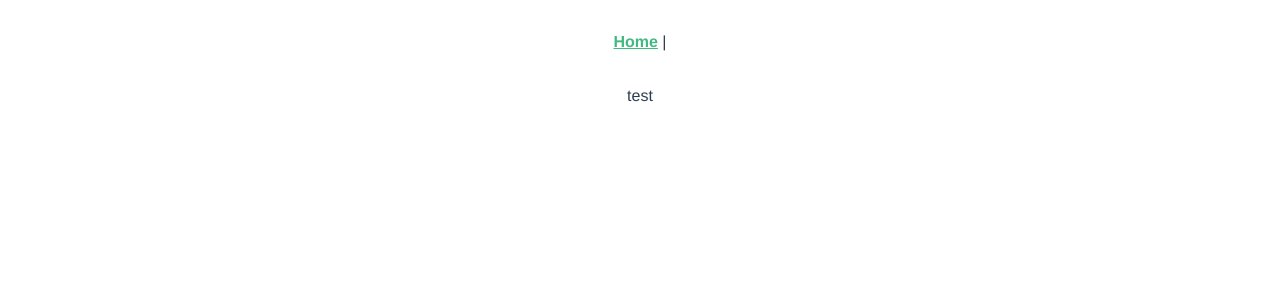
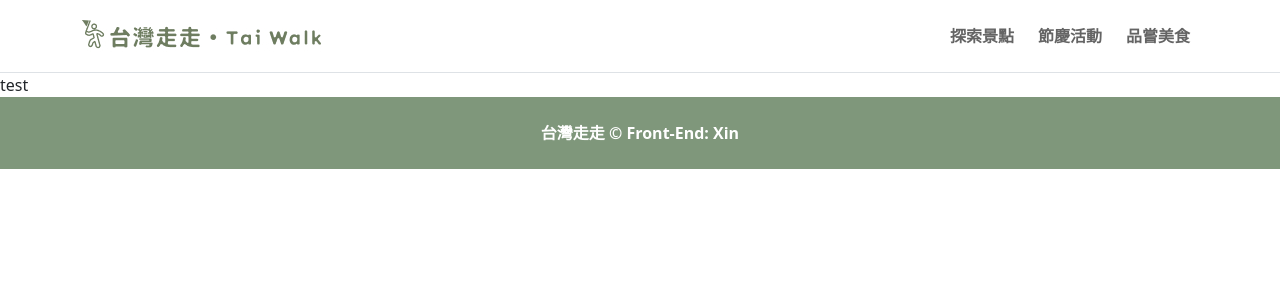
Before and after one commit to xin1126/taiwan-tourism, a Vue app: page /#/ in a window 1280 px wide. Shown: the top 300 px of the page. Built offline with nearby package versions, Linux system fonts and the light colour scheme.

Commit message:
新增navbar、footer

```diff
--- a/src/App.vue
+++ b/src/App.vue
@@ -1,8 +1,5 @@
 <template>
   <div id="app">
-    <div id="nav">
-      <router-link to="/">Home</router-link> |
-    </div>
     <router-view/>
   </div>
 </template>
@@ -15,24 +12,4 @@ export default {
 
 <style lang="scss">
 @import './assets/scss/all';
-#app {
-  font-family: Avenir, Helvetica, Arial, sans-serif;
-  -webkit-font-smoothing: antialiased;
-  -moz-osx-font-smoothing: grayscale;
-  text-align: center;
-  color: #2c3e50;
-}
-
-#nav {
-  padding: 30px;
-
-  a {
-    font-weight: bold;
-    color: #2c3e50;
-
-    &.router-link-exact-active {
-      color: #42b983;
-    }
-  }
-}
 </style>
--- a/src/assets/scss/helpers/_variables.scss
+++ b/src/assets/scss/helpers/_variables.scss
@@ -0,0 +1,22 @@
+$primary: #7f977b;
+$secondary: #646464;
+$success: #198754;
+$info: #0dcaf0;
+$warning: #ffc107;
+$danger: #dc3545;
+$light: #eeeeee;
+$dark: #212529;
+$gray: #6c757d;
+$black: #000 !default;
+
+$theme-colors: (
+  'primary': $primary,
+  'secondary': $secondary,
+  'success': $success,
+  'info': $info,
+  'warning': $warning,
+  'danger': $danger,
+  'light': $light,
+  'dark': $dark,
+  'gray': $gray,
+);
--- /dev/null
+++ b/src/components/Footer.vue
@@ -0,0 +1,5 @@
+<template>
+    <footer class="bg-primary text-white text-center fw-bold py-4">
+        台灣走走 © Front-End: Xin
+    </footer>
+</template>
--- /dev/null
+++ b/src/components/Navbar.vue
@@ -0,0 +1,36 @@
+<template>
+  <nav class="navbar navbar-expand-lg navbar-light border-bottom pb-sm-3 pb-2">
+    <div class="container d-flex justify-content-between flex-sm-row flex-column mt-2">
+      <router-link to="/" class="mb-2 mb-sm-0"
+        ><img src="@/assets/images/logo.jpg" alt="logo"
+      /></router-link>
+      <div>
+        <div class="navbar-collapse">
+          <ul class="navbar-nav flex-row fw-bold">
+            <li class="nav-item">
+              <router-link to="/attractions" class="nav-link text-secondary active"
+                >探索景點</router-link
+              >
+            </li>
+            <li class="nav-item">
+              <router-link to="/activity" class="nav-link text-secondary ms-sm-2 ms-4"
+                >節慶活動</router-link
+              >
+            </li>
+            <li class="nav-item">
+              <router-link to="/delicacy" class="nav-link text-secondary ms-sm-2 ms-4"
+                >品嘗美食</router-link
+              >
+            </li>
+          </ul>
+        </div>
+      </div>
+    </div>
+  </nav>
+</template>
+
+<script>
+import 'bootstrap/js/dist/collapse';
+
+export default {};
+</script>
--- a/src/router/index.js
+++ b/src/router/index.js
@@ -6,8 +6,43 @@ Vue.use(VueRouter);
 const routes = [
   {
     path: '/',
-    name: 'Home',
-    component: () => import('../views/Home.vue'),
+    component: () => import('../views/Layout.vue'),
+    children: [
+      {
+        path: '',
+        component: () => import('../views/Home.vue'),
+      },
+      {
+        path: 'activity',
+        component: () => import('../views/Activity.vue'),
+      },
+      {
+        path: 'attractions',
+        component: () => import('../views/Attractions.vue'),
+      },
+      {
+        path: 'delicacy',
+        component: () => import('../views/Delicacy.vue'),
+      },
+      {
+        path: 'delicacy',
+        component: () => import('../views/Delicacy.vue'),
+      },
+      {
+        path: 'detailed/:id',
+        component: () => import('../views/Detailed.vue'),
+      },
+      {
+        path: '/:pathMatch(.*)*',
+        component: () => import('../views/Layout.vue'),
+        children: [
+          {
+            path: '',
+            component: () => import('../views/Home.vue'),
+          },
+        ],
+      },
+    ],
   },
 ];
 
--- /dev/null
+++ b/src/views/Activity.vue
@@ -0,0 +1,3 @@
+<template>
+  <div>活動</div>
+</template>
--- /dev/null
+++ b/src/views/Attractions.vue
@@ -0,0 +1,3 @@
+<template>
+  <div>景點</div>
+</template>
--- /dev/null
+++ b/src/views/Delicacy.vue
@@ -0,0 +1,3 @@
+<template>
+  <div>美食</div>
+</template>
--- /dev/null
+++ b/src/views/Detailed.vue
@@ -0,0 +1,3 @@
+<template>
+  <div>詳細</div>
+</template>
--- /dev/null
+++ b/src/views/Layout.vue
@@ -0,0 +1,23 @@
+<template>
+  <div>
+    <Navbar />
+    <router-view />
+    <Footer />
+  </div>
+</template>
+
+<script>
+import Navbar from '@/components/Navbar.vue';
+import Footer from '@/components/Footer.vue';
+
+export default {
+  data() {
+    return {
+    };
+  },
+  components: {
+    Navbar,
+    Footer,
+  },
+};
+</script>
```
Also changed, not shown: src/assets/helpers/_utilities.scss (added), src/assets/helpers/_variables.scss (added), src/assets/images/logo.jpg (added).
